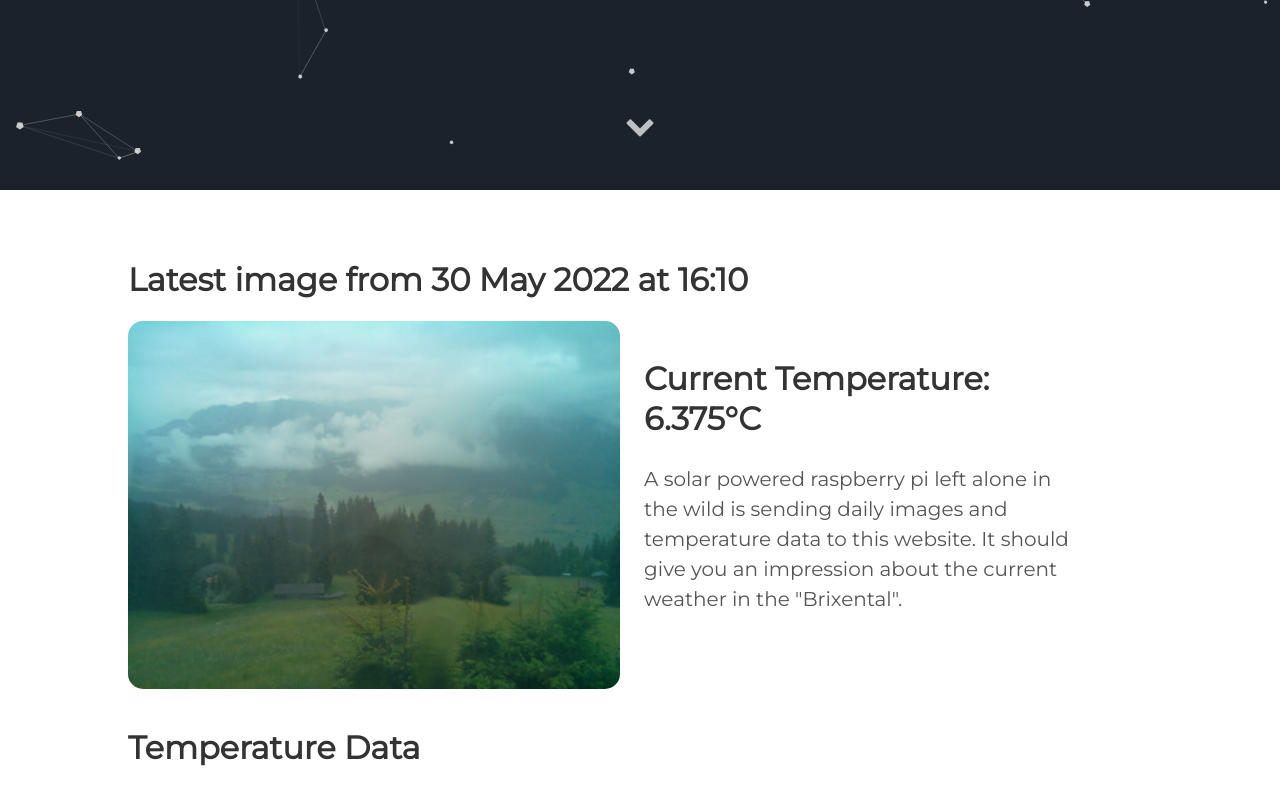
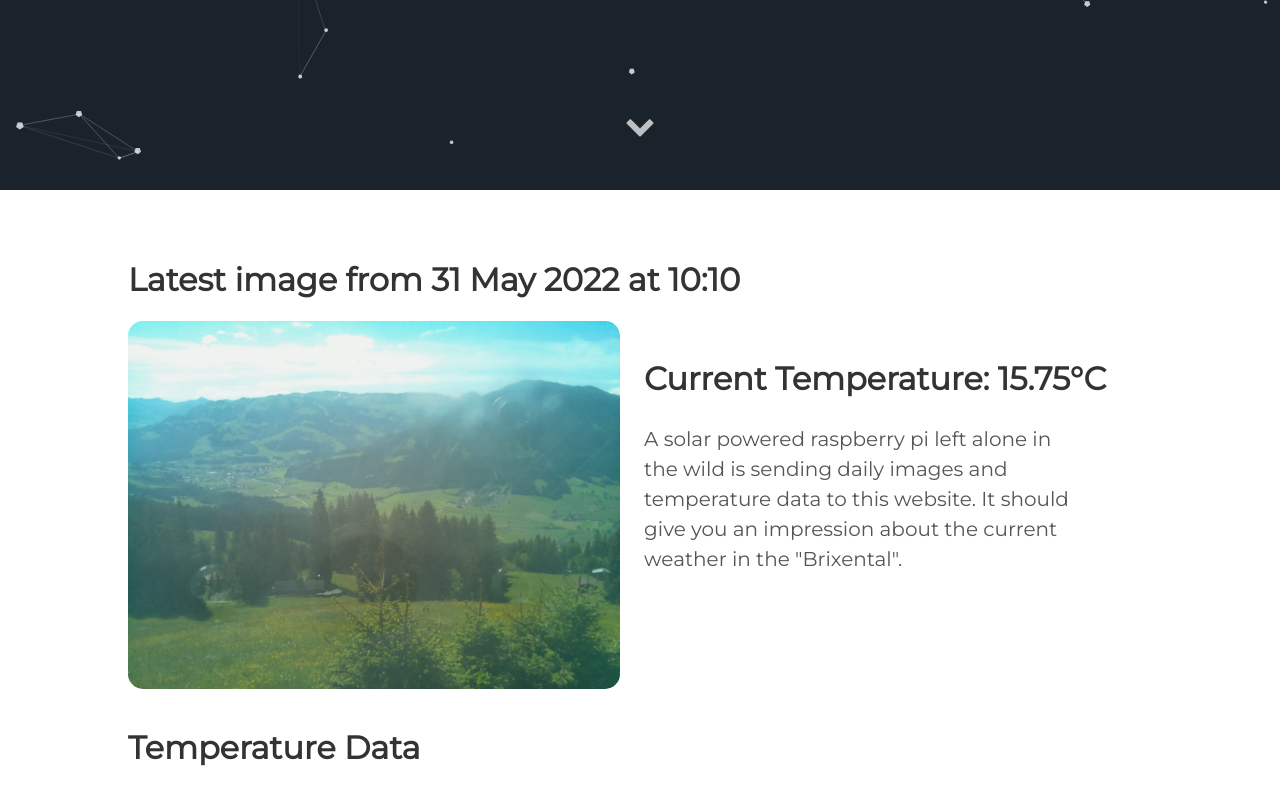
Before and after one commit to vektorious/vektorious.github.io, a Jekyll site: the page built from resources/huette.md, in a window 1280 px wide and 900 px high, scrolled down 710 px. Shown: the top 805 px of the window. Built offline with Jekyll 4.4.1, drawn with Linux system fonts in a browser that asks for light colours.

Commit message:
I'm a bot beep boop

```diff
--- a/resources/huette.md
+++ b/resources/huette.md
@@ -6,13 +6,13 @@ image: '/assets/img/'
 description: 'Live image from the Austrian alps'
 twitter_text: ' '
 ---
-## Latest image from 30 May 2022 at 16:10
+## Latest image from 31 May 2022 at 10:10
 <div class="huette">
   <div class="huette-image">
     <img src="{{ "/assets/img/huette.jpg" | prepend: site.baseurl }}">
   </div>
   <div class="huette-text">
-        <h2>Current Temperature: 6.375°C</h2>
+        <h2>Current Temperature: 15.75°C</h2>
         <p>A solar powered raspberry pi left alone in the wild is sending daily images and temperature data to this website. It should give you an impression about the current weather in the "Brixental".</p>
 
   </div>
```
Also changed, not shown: rpi-script/2022-05-31_100920.txt (renamed from rpi-script/2022-05-30_160919.txt, +5 -5 lines), rpi-script/huette.md (+2 -2 lines), assets/img/huette.jpg, assets/img/temp_plot.png, rpi-script/temp_plot.png, 1 other file.
